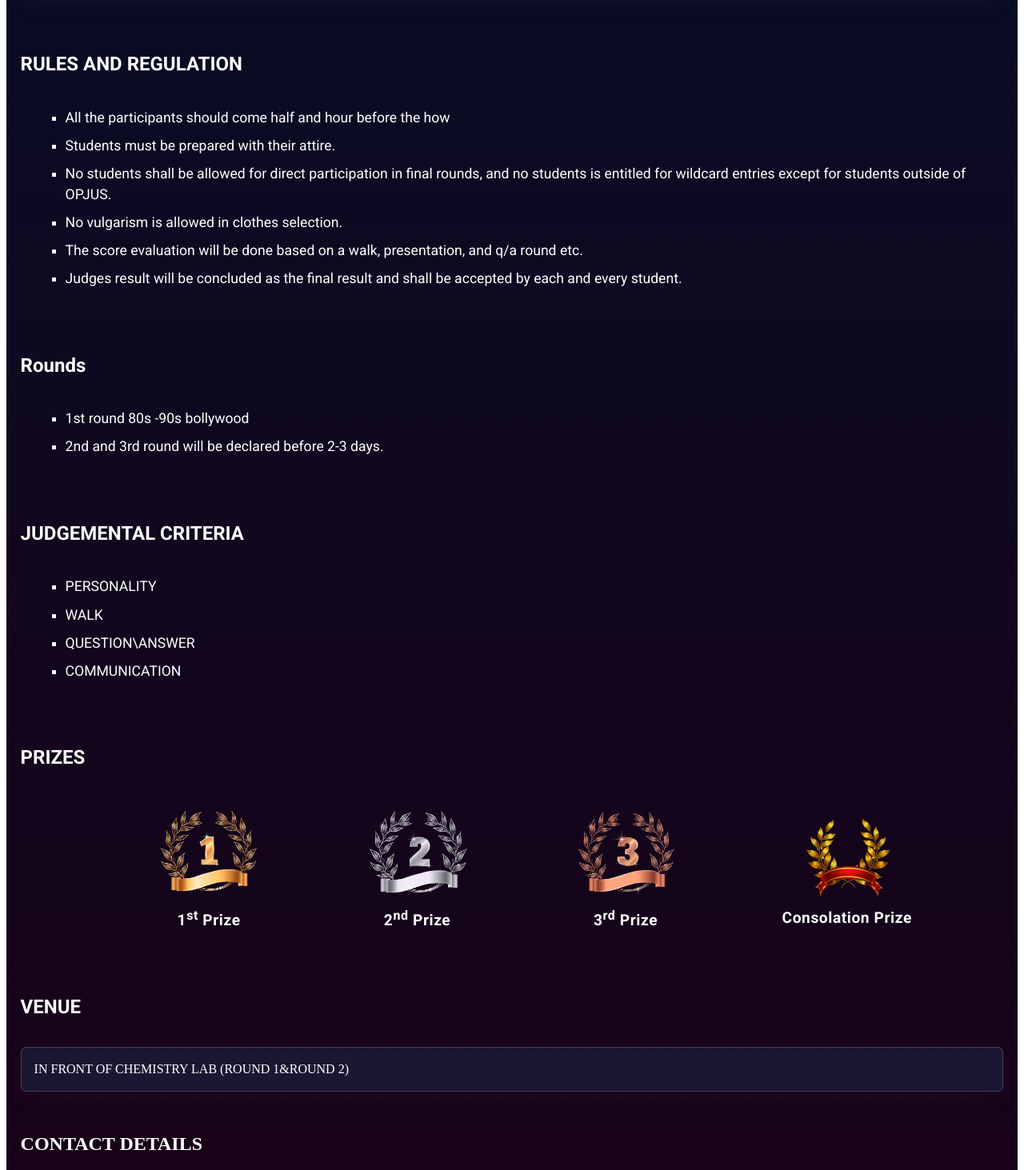
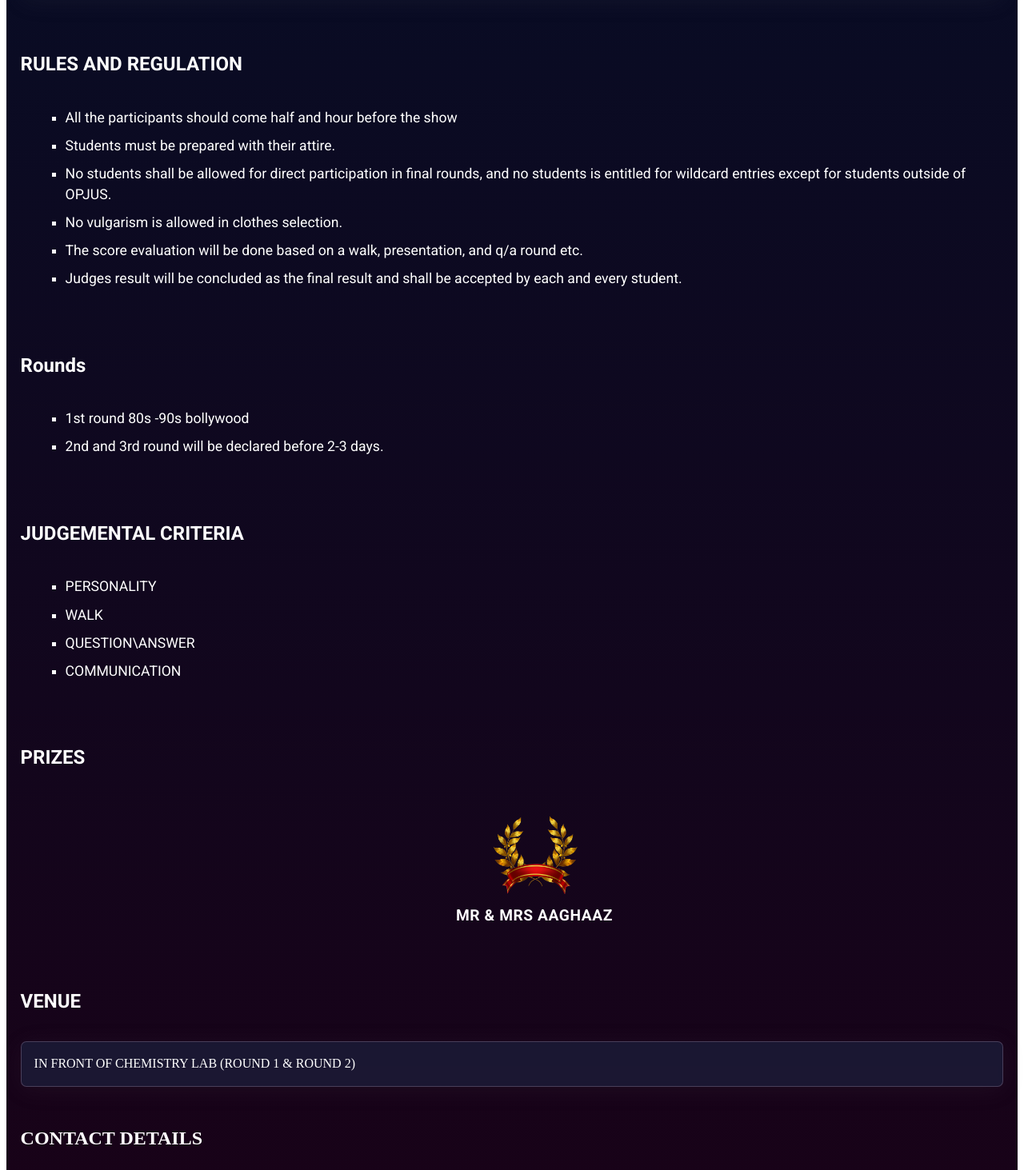
Before and after one commit to subrat611/technorollix23, a Nuxt app: page /eventdetails/aaghaazthefashionshow in a window 1280 px wide. Shown: the part 927-2390 px from the top of the page at 80% size. Built offline with nearby package versions, Linux system fonts and the light colour scheme; a web font is replaced by a local one.

Commit message:
aaghaaz event details update

```diff
--- a/pages/event.vue
+++ b/pages/event.vue
@@ -99,7 +99,7 @@ export default {
         {
           event_name: 'aaghaaz the fashion show',
           event_desc:
-            "Aaghaaz the fashion show it's a form of self-expression and autonomy at a particular period and place and in a specific context",
+            "The fashion it's a form of self-expression and autonomy at a particular period and place and in a specific context of  clothing, footwear, lifestyles",
           event_img: 'aaghaaz.png',
         },
         {
--- a/pages/eventdetails/aaghaazthefashionshow.vue
+++ b/pages/eventdetails/aaghaazthefashionshow.vue
@@ -30,7 +30,9 @@
       <div class="detail-rules">
         <h2>{{ 'Rules and Regulation'.toUpperCase() }}</h2>
         <ul>
-          <li>All the participants should come half and hour before the how</li>
+          <li>
+            All the participants should come half and hour before the show
+          </li>
           <li>Students must be prepared with their attire.</li>
           <li>
             No students shall be allowed for direct participation in final
@@ -74,39 +76,12 @@
         <ul class="prize-wrapper">
           <li class="prize">
             <nuxt-img
-              src="/prize1.png"
-              format="webp"
-              width="130"
-              height="130"
-            />
-            <span>1<sup>st</sup> Prize</span>
-          </li>
-          <li class="prize">
-            <nuxt-img
-              src="/prize2.png"
-              format="webp"
-              width="130"
-              height="130"
-            />
-            <span>2<sup>nd</sup> Prize</span>
-          </li>
-          <li class="prize">
-            <nuxt-img
-              src="/prize3.png"
-              format="webp"
-              width="130"
-              height="130"
-            />
-            <span>3<sup>rd</sup> Prize</span>
-          </li>
-          <li class="prize">
-            <nuxt-img
               src="/prize-other2.png"
               format="webp"
               width="130"
               height="130"
             />
-            <span>Consolation Prize</span>
+            <span>MR & MRS AAGHAAZ</span>
           </li>
         </ul>
       </div>
@@ -114,7 +89,7 @@
       <!-- venue -->
       <div class="detail-judg">
         <h2>{{ 'venue'.toUpperCase() }}</h2>
-        <p>IN FRONT OF CHEMISTRY LAB (ROUND 1&ROUND 2)</p>
+        <p>IN FRONT OF CHEMISTRY LAB (ROUND 1 & ROUND 2)</p>
       </div>
 
       <!-- contact details -->
@@ -134,7 +109,34 @@ export default {
         name: 'Aaghaaz the fashion show',
         img: 'aaghaaz.png',
         event_desc:
-          'It is a form of self-expression and autonomy at a particular period and place and in a specific context of clothing, footwear, lifestyles, accessories, makeup, hairstyles and body posture',
+          "The fashion it's a form of self-expression and autonomy at a particular period and place and in a specific context of  clothing, footwear, lifestyles , accessories , makeup, hairstyles and body posture.",
+        team: [
+          {
+            img: '',
+            name: 'Rahul Shrivas',
+            call: '7770881289',
+          },
+          {
+            img: '',
+            name: 'Parth Singh Thakur',
+            call: '8889055521',
+          },
+          {
+            img: '',
+            name: 'Shubhangi  Bohidar',
+            call: '6260226147',
+          },
+          {
+            img: '',
+            name: 'Anurag Sikdar',
+            call: '9617663919',
+          },
+          {
+            img: '',
+            name: 'Harsh Sharma',
+            call: '7389258696',
+          },
+        ],
       },
     }
   },
```
